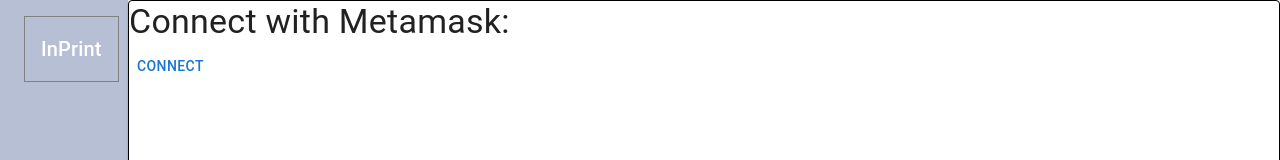
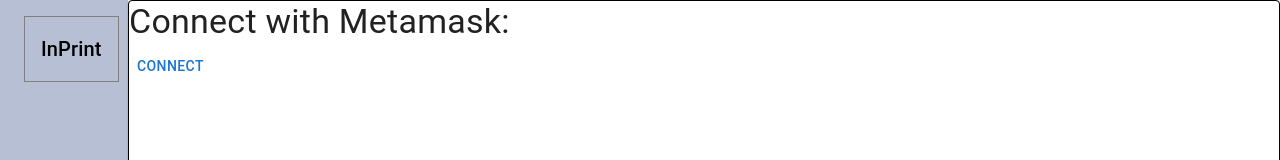
Before and after one commit to the-bronx-fellas/inprint, a React (Create React App) app in the folder client/: page /create in a window 1280 px wide. Shown: the top 160 px of the page. Built offline with nearby package versions, Linux system fonts and the light colour scheme.

Commit message:
Updated linked and view

```diff
--- a/client/src/components/CreateBlogForm.js
+++ b/client/src/components/CreateBlogForm.js
@@ -66,6 +66,7 @@
         modifiableP: intake.modifiable,
         allowsRepliesP: intake.allowsReplies,
         blogMetaData: '' };
+        console.log(blogObj)
       try {
         await contract.deployNewBlog(blogObj).then(console.log)
       } catch (error) {
--- a/client/src/components/NavBar.js
+++ b/client/src/components/NavBar.js
@@ -1,5 +1,6 @@
 import React, { useState, useEffect } from 'react'
-import { Box, Paper, AppBar, Toolbar, Typography, Grid, Button } from '@mui/material'
+import { Box, Paper, AppBar, Toolbar, Typography, Grid, Button} from '@mui/material'
+import { Link } from 'react-router-dom'
 
 const NavBar = () =>{
 
@@ -11,16 +12,20 @@
 
     }}>
       <Toolbar>
-        <Typography variant="h6" sx={{
+        <Link style={{textDecoration: 'none'}} to="/home">
+          <Typography variant="h6" noUnderline sx={{
             border: 'solid 1px gray',
             py: 2,
             px: 2,
             my: 2,
             alignSelf: 'center',
-          justifyContent: 'center'
-        }}>
+            justifyContent: 'center',
+            color: 'black'
+          }
+        }>
             InPrint
           </Typography>
+        </Link>
 
       </Toolbar>
 
--- a/client/src/components/View.js
+++ b/client/src/components/View.js
@@ -2,7 +2,8 @@
 import { Box, Paper, AppBar, Toolbar, Typography, Grid, Button } from '@mui/material'
 // import { Blog } from '../hooks/inprint';
 import { connectBlog } from '../hooks/inPrintHooks'
-import { ethers } from 'ethers'
+import { ethers } from 'ethers';
+import ViewCard from './ViewCard'
 
 // const blog = new Blog("http://127.0.0.1:8545");
 // blog.connectToBlogAddress('0x5FbDB2315678afecb367f032d93F642f64180aa3')
@@ -61,11 +62,8 @@
         }}>
 
         {blogPosts ? (
-          <>
-          {`Name: ${blogPosts.blogName}`}
-          <br></br>
-          {`Description: ${blogPosts.blogDescription}`}
-          </>
+          <ViewCard title={blogPosts.blogName} description={blogPosts.blogDescription} />
+
         ) : ('No current blog')}
 
         </Grid>
--- /dev/null
+++ b/client/src/components/ViewCard.js
@@ -0,0 +1,30 @@
+import React, { useState, useEffect } from 'react'
+import { Box, Paper, AppBar, Toolbar, Typography, Grid, Button } from '@mui/material'
+
+const ViewCard = (props) => {
+
+  const {title, description } = props
+  return (
+    <Grid container columns={5}>
+      <Grid item xs={1}>
+        Name here
+      </Grid>
+      <Grid item xs={4}>
+         Title: {`${title}`}
+      </Grid>
+
+      <Grid item xs={1}>
+        Pic here
+      </Grid>
+      <Grid item xs={4} sx={{
+        border: 'solid 1px black'
+      }}>
+        description: {`${description}`}
+      </Grid>
+
+
+    </Grid>
+  )
+}
+
+export default ViewCard;
```
Lines whose indentation alone changed are shown as unchanged.
